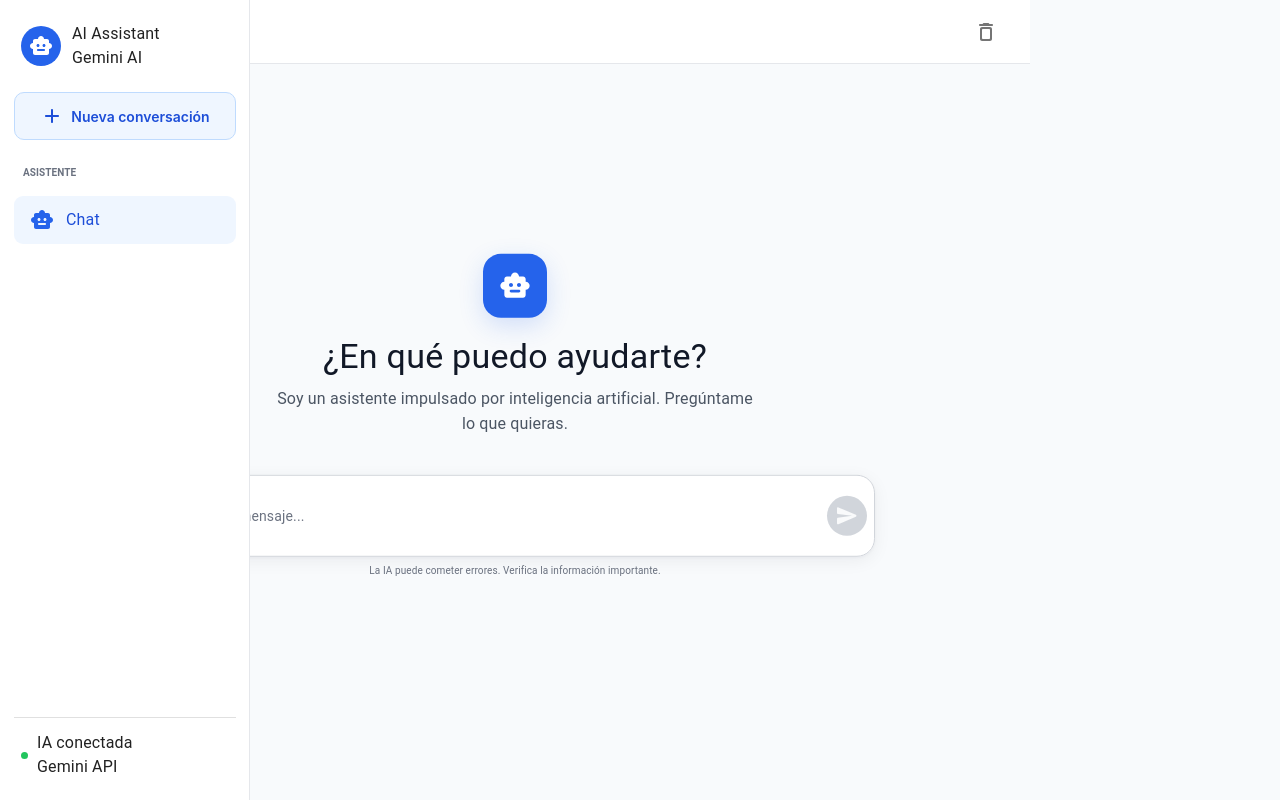
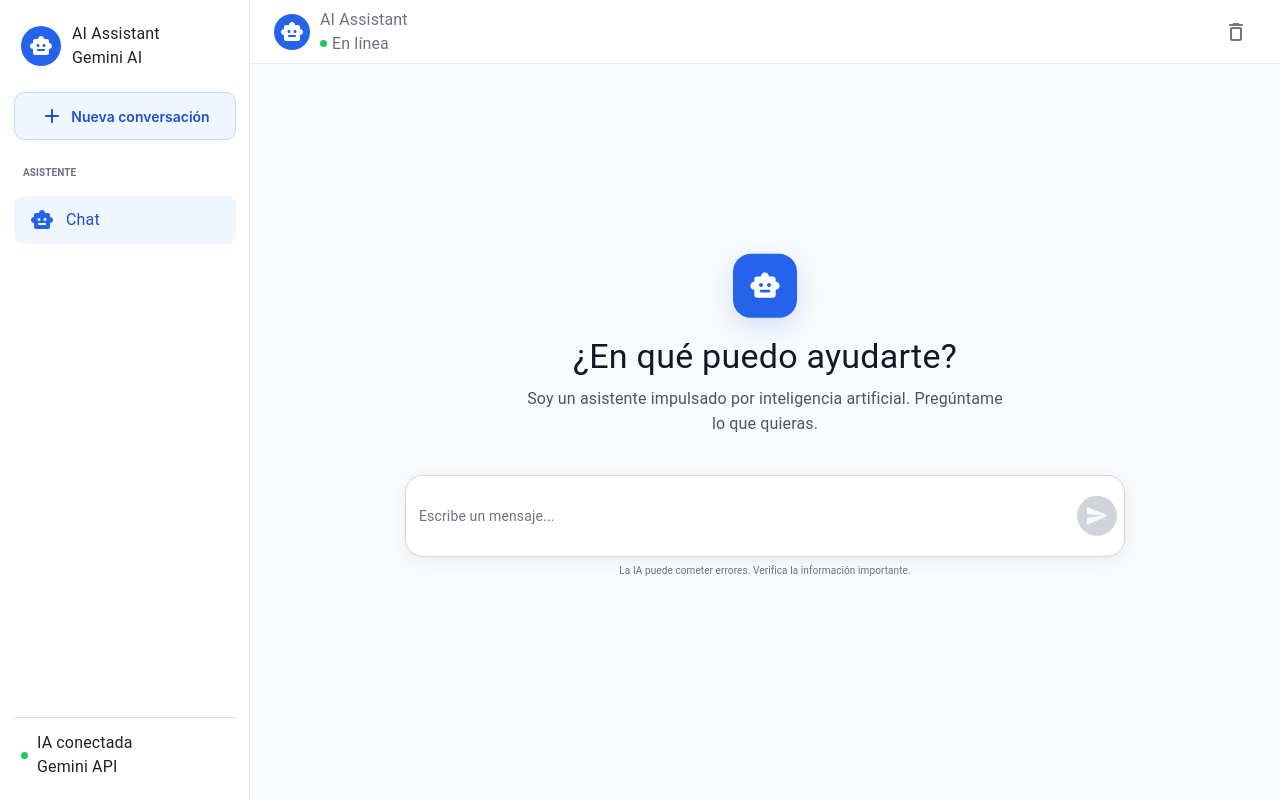
Before and after one commit to Patogol35/Fbot, a React app: page / in a window 1280 px wide. Built offline with nearby package versions, Linux system fonts and the light colour scheme; the HTML template or start-up script is replaced by a standard one.

Commit message:
Update Chat.css

```diff
--- a/src/components/Chat.css
+++ b/src/components/Chat.css
@@ -1,12 +1,15 @@
+* {
+    box-sizing: border-box;
+}
+
 /* ================================
    CHAT PAGE
 ================================ */
 
 .chat-page {
     width: 100%;
+    height: 100vh;
     min-height: 100vh;
-    height: 100%;
-    display: flex;
     overflow: hidden;
     background: #f8fafc;
 }
@@ -125,12 +128,15 @@
 
 .chat-main {
     width: calc(100% - 250px);
-    min-width: 0;
-    min-height: 100vh;
-    height: 100%;
+    height: 100vh;
+    min-height: 0;
+    margin-left: 250px;
+
     display: flex;
     flex-direction: column;
+
     background: #f8fafc;
+    overflow: hidden;
 }
 
 /* ================================
@@ -141,11 +147,16 @@
     height: 64px;
     min-height: 64px;
     flex-shrink: 0;
+
     display: flex;
     align-items: center;
+
     padding: 0 24px;
+
     border-bottom: 1px solid #e5e7eb;
+
     background: rgba(255, 255, 255, .94);
+
     backdrop-filter: blur(12px);
 }
 
@@ -173,33 +184,45 @@
 .empty-chat {
     flex: 1;
     min-height: 0;
+
     display: flex;
     align-items: center;
     justify-content: center;
+
     overflow-y: auto;
+
     padding: 30px 20px;
 }
 
 .welcome-container {
     width: min(720px, 100%);
+
     display: flex;
     flex-direction: column;
     align-items: center;
+
     text-align: center;
+
     transform: translateY(-5%);
 }
 
 .welcome-icon-container {
     width: 64px;
     height: 64px;
+
     display: flex;
     align-items: center;
     justify-content: center;
+
     margin-bottom: 18px;
+
     border-radius: 18px;
+
     background: #2563eb;
     color: #fff;
-    box-shadow: 0 8px 25px rgba(37, 99, 235, .18);
+
+    box-shadow:
+        0 8px 25px rgba(37, 99, 235, .18);
 }
 
 .welcome-icon-container svg {
@@ -208,13 +231,17 @@
 
 .welcome-title {
     margin-bottom: 8px !important;
+
     color: #111827;
+
     letter-spacing: -.4px;
 }
 
 .welcome-description {
     max-width: 480px;
+
     line-height: 1.6 !important;
+
     color: #4b5563 !important;
 }
 
@@ -226,7 +253,9 @@
     display: flex;
     justify-content: center;
     flex-wrap: wrap;
+
     gap: 8px;
+
     margin-top: 22px;
 }
 
@@ -237,6 +266,8 @@
 .input-area {
     width: 100%;
     padding: 16px 0 0;
+
+    flex-shrink: 0;
 }
 
 .empty-chat .input-area {
@@ -245,18 +276,25 @@
 
 .input-wrapper {
     position: relative;
+
     width: min(720px, 100%);
+
     margin: auto;
 }
 
 .chat-input .MuiOutlinedInput-root {
     min-height: 58px;
+
     padding-right: 58px;
+
     border-radius: 18px;
+
     background: #fff;
+
     box-shadow:
         0 4px 18px rgba(15, 23, 42, .06),
         0 1px 3px rgba(15, 23, 42, .04);
+
     transition: .2s ease;
 }
 
@@ -288,8 +326,10 @@
 
 .chat-input textarea {
     padding: 14px 0;
+
     font-size: 14px;
     line-height: 1.5;
+
     color: #111827;
 }
 
@@ -300,21 +340,33 @@
 
 .send-button {
     position: absolute !important;
+
     right: 8px;
     bottom: 50%;
+
     transform: translateY(50%);
+
     width: 40px;
     height: 40px;
+
     background: #2563eb !important;
     color: #fff !important;
-    box-shadow: 0 4px 10px rgba(37, 99, 235, .20);
+
+    box-shadow:
+        0 4px 10px rgba(37, 99, 235, .20);
+
     transition: .2s ease !important;
 }
 
 .send-button:hover {
     background: #1d4ed8 !important;
-    transform: translateY(50%) translateY(-1px);
-    box-shadow: 0 6px 14px rgba(37, 99, 235, .25);
+
+    transform:
+        translateY(50%)
+        translateY(-1px);
+
+    box-shadow:
+        0 6px 14px rgba(37, 99, 235, .25);
 }
 
 .send-button.Mui-disabled {
@@ -325,8 +377,11 @@
 
 .input-disclaimer {
     margin-top: 6px !important;
+
     text-align: center;
+
     font-size: 10px !important;
+
     color: #6b7280 !important;
 }
 
@@ -337,20 +392,26 @@
 .messages-container {
     flex: 1;
     min-height: 0;
+
     overflow-y: auto;
+
     padding: 24px;
 }
 
 .messages-list {
     width: 100%;
     max-width: 820px;
+
     margin: auto;
 }
 
 .message-row {
     display: flex;
+
     gap: 10px;
+
     margin-bottom: 22px;
+
     animation: messageIn .2s ease;
 }
 
@@ -364,14 +425,18 @@
 
 .message-content {
     max-width: min(680px, 80%);
+
     display: flex;
     flex-direction: column;
+
     gap: 4px;
 }
 
 .message-name {
     padding: 0 5px;
+
     color: #6b7280;
+
     font-size: 10px !important;
     font-weight: 600 !important;
 }
@@ -379,32 +444,44 @@
 .message-avatar {
     width: 32px !important;
     height: 32px !important;
+
     flex-shrink: 0;
 }
 
 .message-bubble {
     padding: 12px 16px;
+
     border-radius: 16px !important;
-    box-shadow: 0 2px 8px rgba(15, 23, 42, .04);
+
+    box-shadow:
+        0 2px 8px rgba(15, 23, 42, .04);
 }
 
 .message-bubble.assistant {
     background: #fff;
+
     border: 1px solid #e5e7eb;
+
     border-top-left-radius: 5px !important;
 }
 
 .message-bubble.user {
     background: #2563eb;
+
     color: #fff;
+
     border-top-right-radius: 5px !important;
-    box-shadow: 0 3px 10px rgba(37, 99, 235, .14);
+
+    box-shadow:
+        0 3px 10px rgba(37, 99, 235, .14);
 }
 
 .message-text {
     white-space: pre-wrap;
+
     font-size: 14px !important;
     line-height: 1.65 !important;
+
     color: #1f2937;
 }
 
@@ -422,15 +499,20 @@
 
 .typing {
     display: flex;
+
     gap: 4px;
+
     padding: 3px;
 }
 
 .typing span {
     width: 6px;
     height: 6px;
+
     border-radius: 50%;
+
     background: #6b7280;
+
     animation: typing 1.2s infinite;
 }
 
@@ -474,14 +556,19 @@
 
 .suggestion-chip {
     height: 38px !important;
+
     background: #fff !important;
+
     border: 1px solid #d1d5db !important;
+
     color: #374151 !important;
 }
 
 .suggestion-chip:hover {
     background: #eff6ff !important;
+
     border-color: #93c5fd !important;
+
     color: #1d4ed8 !important;
 }
 
@@ -490,34 +577,11 @@
 }
 
 /* ================================
-   DESKTOP
-================================ */
-
-@media (min-width: 901px) {
-    .chat-page {
-        min-height: 100vh;
-        height: 100vh;
-    }
-
-    .chat-main {
-        height: 100vh;
-        min-height: 0;
-    }
-
-    .messages-container {
-        min-height: 0;
-    }
-
-    .empty-chat {
-        min-height: 0;
-    }
-}
-
-/* ================================
    MOBILE
 ================================ */
 
 @media (max-width: 900px) {
+
     .chat-page {
         width: 100%;
         height: 100vh;
@@ -528,11 +592,14 @@
         width: 100%;
         height: 100vh;
         min-height: 100vh;
+
+        margin-left: 0;
     }
 
     .chat-topbar {
         height: 60px;
         min-height: 60px;
+
         padding: 0 14px;
     }
 
@@ -567,6 +634,7 @@
 ================================ */
 
 @media (max-width: 500px) {
+
     .welcome-container {
         transform: none;
     }
@@ -586,7 +654,9 @@
 
     .suggestions {
         width: 100%;
+
         flex-direction: column;
+
         padding: 0 15px;
     }
 
```
